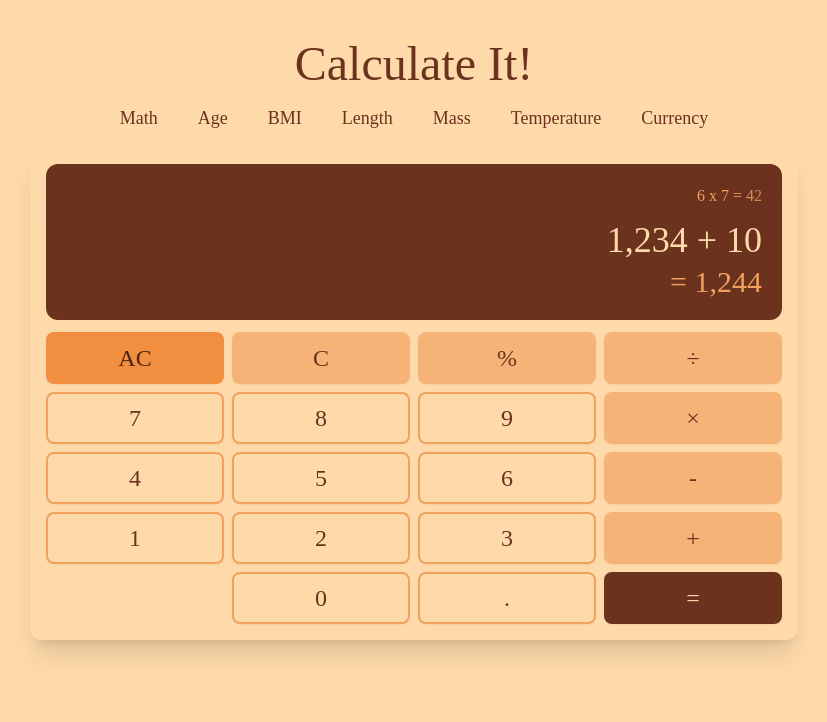
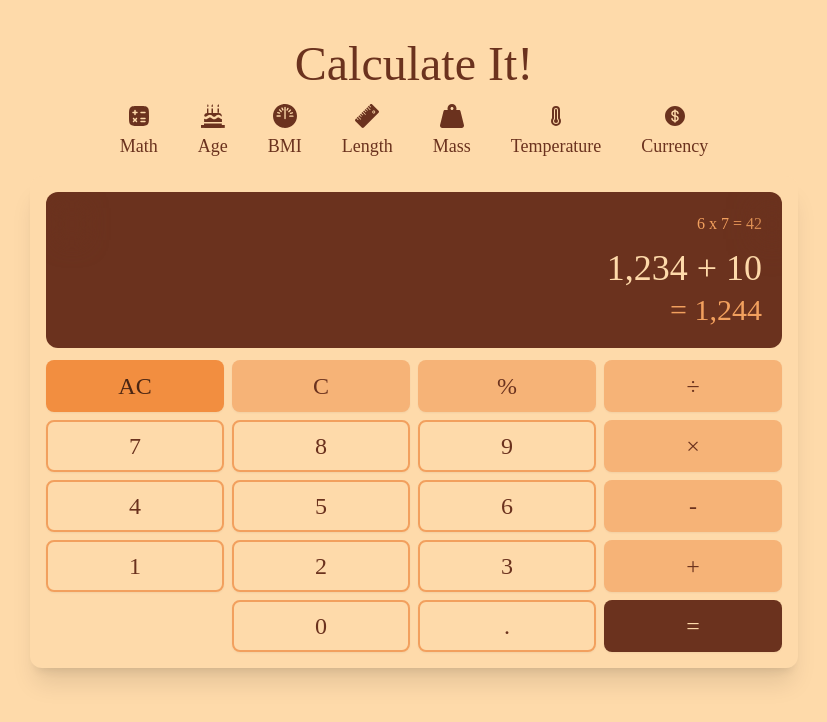
Before and after one commit to AllanKirui/calculate-it, a Vue app: page / in a window 1280 px wide. Shown: the top 722 px of the page, without its empty margins (226-1053 px from the left). Built offline with nearby package versions, Linux system fonts and the light colour scheme.

Commit message:
Update markup for nav links

```diff
--- a/src/components/TheHeader.vue
+++ b/src/components/TheHeader.vue
@@ -10,13 +10,58 @@
       <!-- Nav Bottom -->
       <div class="mt-3">
         <ul class="links-wrapper flex gap-4 text-lg">
-          <li><a href="#">Math</a></li>
-          <li><a href="#">Age</a></li>
-          <li><a href="#">BMI</a></li>
-          <li><a href="#">Length</a></li>
+          <li>
+            <a href="#">
+              <img src="../assets/img/calculator.svg" width="24" height="24" alt="">
+              <span class="">Math</span>
+            </a>
+          </li>
+          <li>
+            <a href="#">
+              <img src="../assets/img/age.svg" width="24" height="24" alt="">
+              <span class="">Age</span>
+            </a>
+          </li>
+
+          <li>
+            <a href="#">
+              <img src="../assets/img/bmi.svg" width="24" height="24" alt="">
+              <span class="">BMI</span>
+            </a>
+          </li>
+
+          <li>
+            <a href="#">
+              <img src="../assets/img/length.svg" width="24" height="24" alt="">
+              <span class="">Length</span>
+            </a>
+          </li>
+
+          <li>
+            <a href="#">
+              <img src="../assets/img/mass.svg" width="24" height="24" alt="">
+              <span class="">Mass</span>
+            </a>
+          </li>
+
+          <li>
+            <a href="#">
+              <img src="../assets/img/temperature.svg" width="24" height="24" alt="">
+              <span class="">Temperature</span>
+            </a>
+          </li>
+
+          <li>
+            <a href="#">
+              <img src="../assets/img/currency.svg" width="24" height="24" alt="">
+              <span class="">Currency</span>
+            </a>
+          </li>
+
+          <!-- <li><a href="#">Length</a></li>
           <li><a href="#">Mass</a></li>
           <li><a href="#">Temperature</a></li>
-          <li><a href="#">Currency</a></li>
+          <li><a href="#">Currency</a></li> -->
         </ul>
       </div>
     </nav>
```
